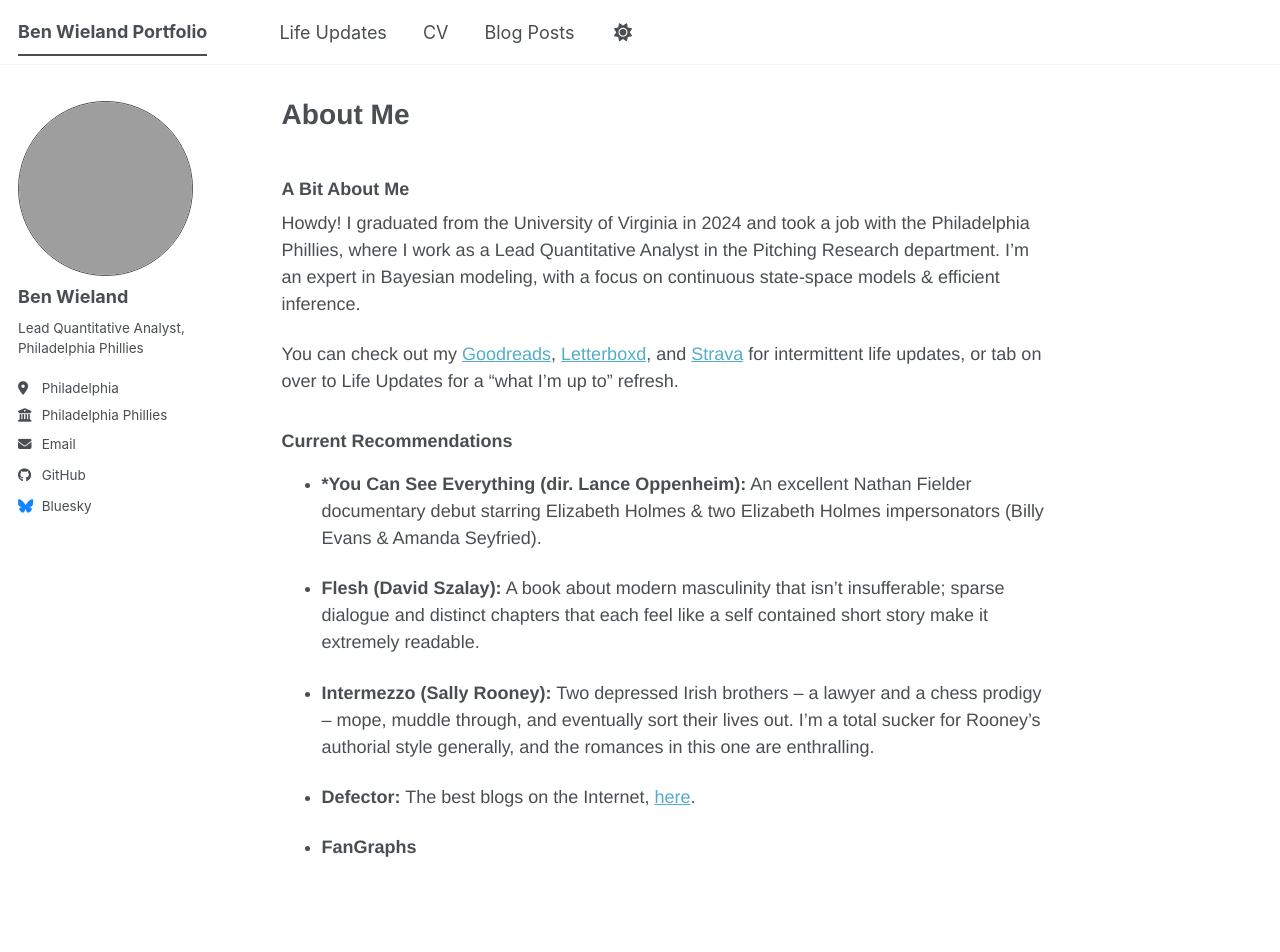
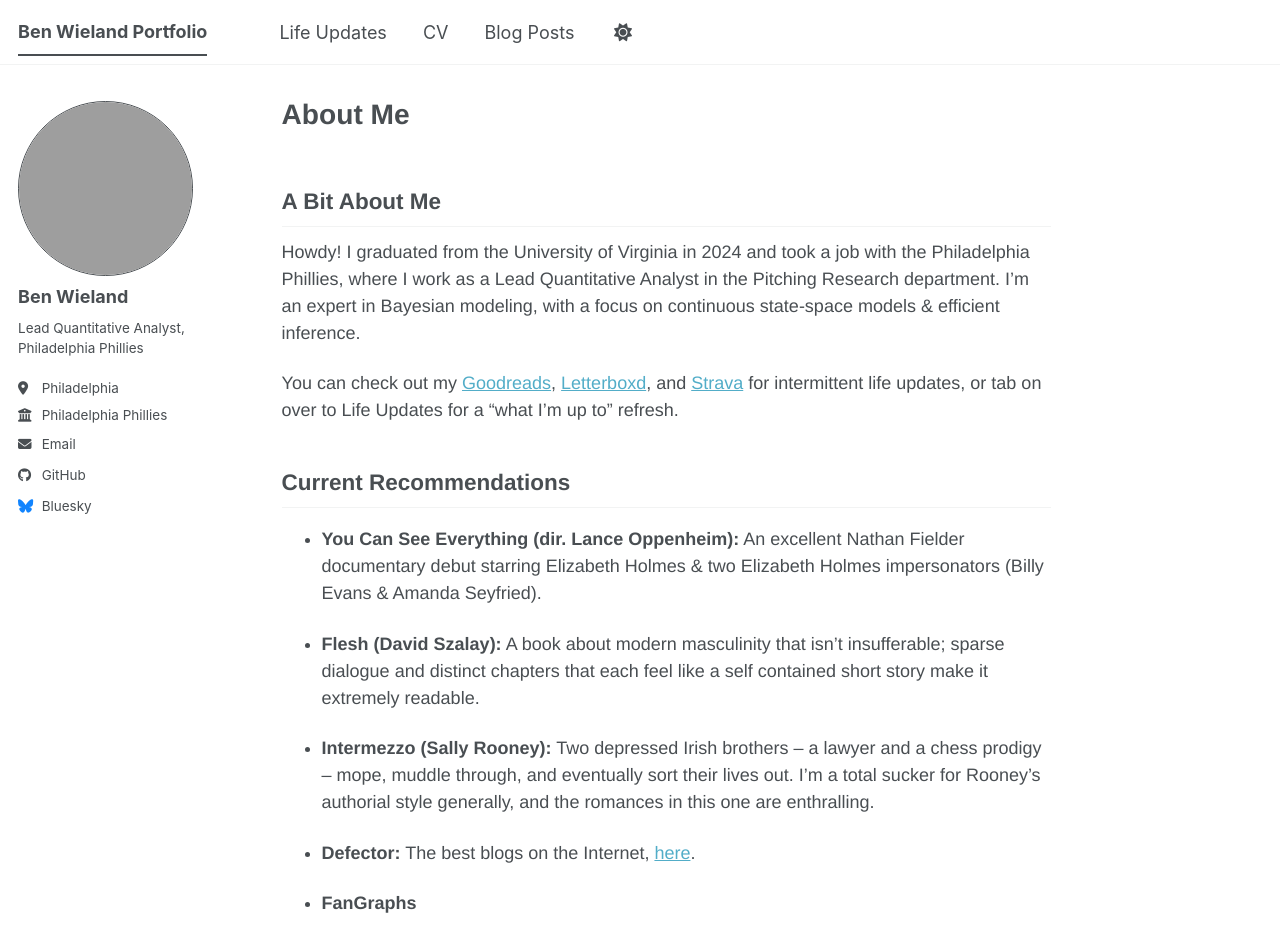
Before and after one commit to bbwieland/bbwieland.github.io, a Jekyll site: the page built from _pages/markdown.md, in a window 1280 px wide and 967 px high. Shown: the top 952 px of the window. Built offline with Jekyll 4.4.1, drawn with Linux system fonts in a browser that asks for light colours; a script bundle is joined from its source files by our own code; library files that are not in the unit come from our copies.

Commit message:
fix formatting

```diff
--- a/_pages/markdown.md
+++ b/_pages/markdown.md
@@ -10,15 +10,15 @@
   - /markdown.html
 ---
 
-### A Bit About Me
+## A Bit About Me
 
 Howdy! I graduated from the University of Virginia in 2024 and took a job with the Philadelphia Phillies, where I work as a Lead Quantitative Analyst in the Pitching Research department. I'm an expert in Bayesian modeling, with a focus on continuous state-space models & efficient inference.
 
 You can check out my [Goodreads](https://www.goodreads.com/user/show/196978973?ref=nav_profile_l), [Letterboxd](https://letterboxd.com/bennyboy82/), and [Strava](https://www.strava.com/athletes/63497939) for intermittent life updates, or tab on over to Life Updates for a "what I'm up to" refresh.
 
-### Current Recommendations
+## Current Recommendations
 
-* ***You Can See Everything (dir. Lance Oppenheim):** An excellent Nathan Fielder documentary debut starring Elizabeth Holmes & two Elizabeth Holmes impersonators (Billy Evans & Amanda Seyfried).
+* **You Can See Everything (dir. Lance Oppenheim):** An excellent Nathan Fielder documentary debut starring Elizabeth Holmes & two Elizabeth Holmes impersonators (Billy Evans & Amanda Seyfried).
 
 * **Flesh (David Szalay):** A book about modern masculinity that isn't insufferable; sparse dialogue and distinct chapters that each feel like a self contained short story make it extremely readable.
 
```
